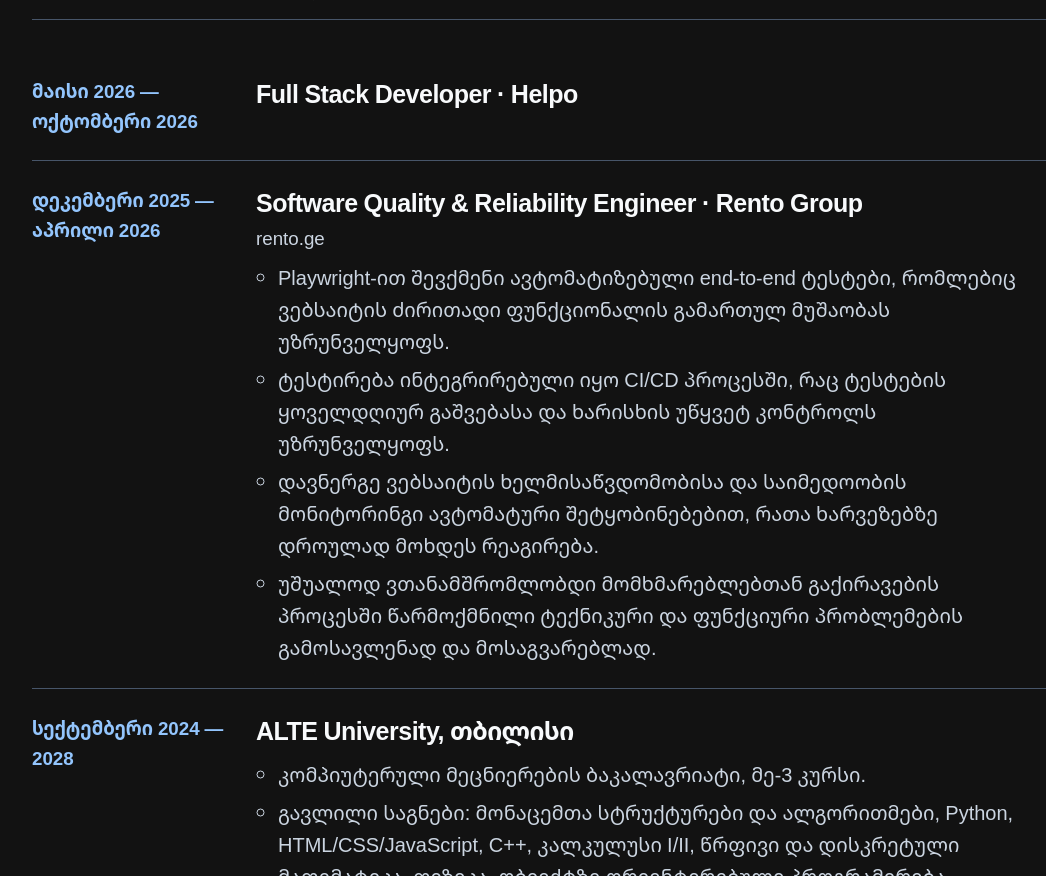
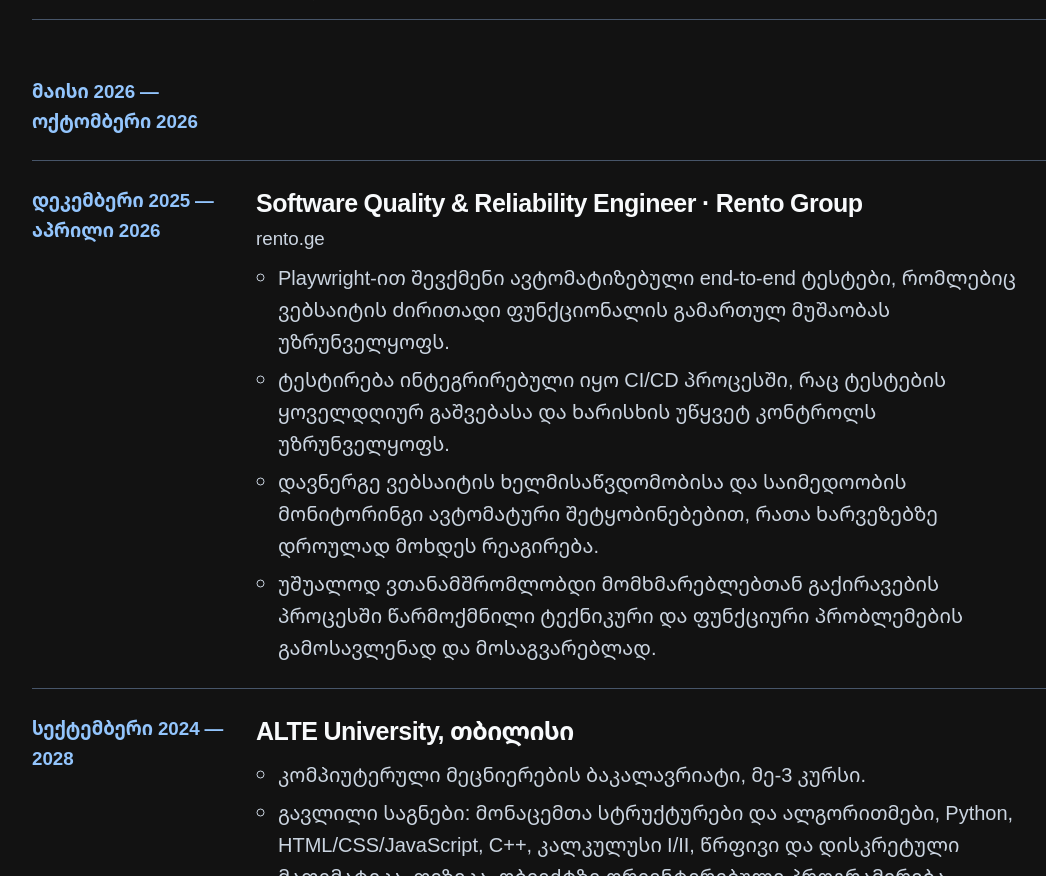
Before and after one commit to nikol1313/nikol1313.github.io, a plain HTML site: page index.html in a window 1280 px wide. Shown: the part 1981-2857 px from the top of the page, without its empty margins (56-1102 px from the left). Drawn offline with Linux system fonts and the light colour scheme.

Commit message:
Hide Helpo job title

```diff
--- a/index.html
+++ b/index.html
@@ -128,7 +128,7 @@
                 <li class="timeline-item">
                     <span class="timeline-date" data-i18n="expHelpoDate">May 2026 — Oct 2026</span>
                     <div class="timeline-body">
-                        <h3 data-i18n="expHelpoTitle">Full Stack Developer at Helpo</h3>
+                        <!-- <h3 data-i18n="expHelpoTitle">Full Stack Developer at Helpo</h3> -->
                         <!-- <p class="timeline-org">helpo.ge</p> -->
                         <!--
                         <ul class="timeline-points" data-i18n="expHelpoPoints">
```
